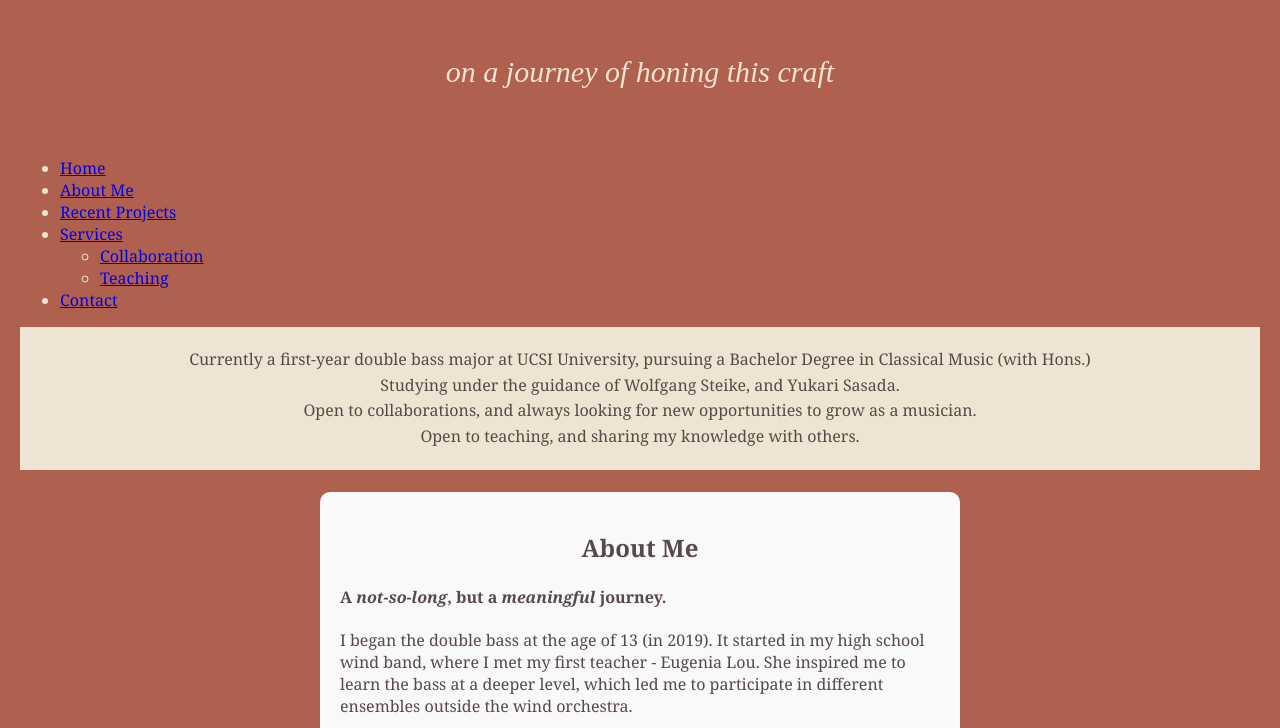
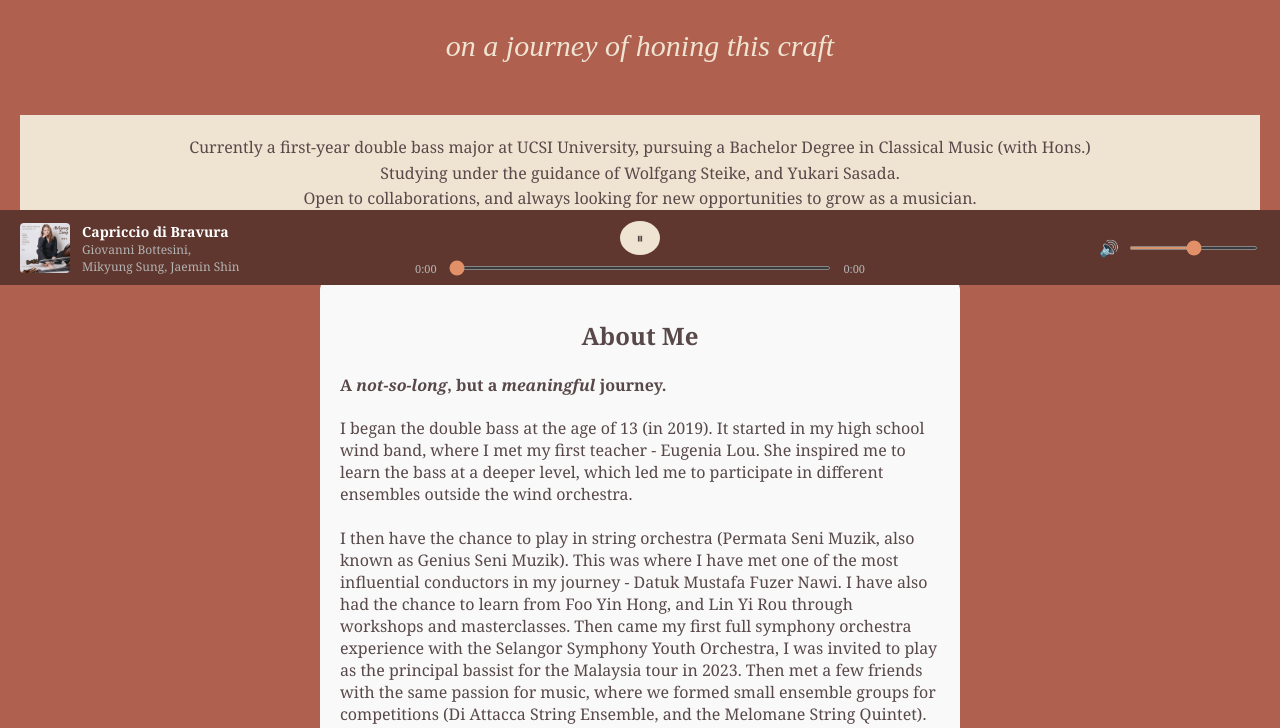
Before and after one commit to j14-3n/WJE-Bass, a plain HTML site: page index.html in a window 1280 px wide. Shown: the part 515-1243 px from the top of the page. Drawn offline with Linux system fonts and the light colour scheme; a web font is replaced by a local one.

Commit message:
Restore and reorganize CSS styles and animations

```diff
--- a/style.css
+++ b/style.css
@@ -59,11 +59,6 @@ header{
   align-items: center;        /* Vertically centers images and title */
   justify-content: space-between; /* Pushes outer items to edges, centers content */
   width: 100%;                /* Full width container */
-  max-width: 500px;           /* Optional: limits max width */
-  margin-left: 250px;
-  margin-right: 250px;
-  margin-top: 0;
-  margin-bottom: 0;
 }
 
 .banner-title {
@@ -73,7 +68,7 @@ header{
 
 .banner-img {
     width: 300px;               /* Adjust size as needed */
-    height: 300px;
+    height: 400px;
     border-radius: 10%;
     animation: float 3s ease-in-out infinite; /* Smooth floating animation */
 }
@@ -163,3 +158,245 @@ section {
   background-color: #af604f;
   color: #efe4d2;
   padding: 50px;
+  text-align: left;
+  font-family: "Georgia", serif;
+}
+
+button {
+  font-family: "Georgia", serif;
+  background-color: #efe4d2;
+  color: #584849;
+  border-radius: 5px;
+  padding: 10px 20px;
+  cursor: pointer;
+}
+
+dialog {
+  background-color: #efe4d2;
+  color: #584849;
+  padding: 20px;
+  border: none;
+  border-radius: 10px;
+  max-width: 400px;
+  margin: 0 auto;
+}
+
+h3 {
+  font-family: "Georgia", serif;
+  color: #efe4d2;
+  text-align: left;
+}
+
+.section5 {
+  background-color: #584849;
+  color: #efe4d2;
+  padding: 50px;
+  text-align: left;
+  font-family: "Georgia", serif;
+}
+
+/* Container background and padding */
+.nav-bar {
+    background-color: #5f372e;
+    position: fixed;
+    top:0;
+    left:0;
+    width:100%;
+    z-index: 1000;
+    transform: translateY(0);
+    opacity: 0;
+    transition: transform 0.3s ease-in-out;
+}
+
+/* Visible state triggered by JavaScript scroll or mouse hover */
+.nav-bar.nav-hidden{
+  transform: translateY(-100%)
+}
+
+/* Remove default list bullets and spacing */
+.nav-list {
+    list-style: none;
+    margin: 0;
+    padding: 0;
+}
+
+/* Place list items side-by-side */
+.nav-item {
+    display: inline-block;
+    position: relative;
+    margin-right: 10px;
+}
+
+/* Style the links inside the tabs */
+.nav-link {
+    color: #efe4d2;
+    text-decoration: none;
+    padding: 8px 16px;
+    display: block;
+    transition: background-color 0.3s ease;
+    z-index: 1002;
+}
+
+/* Hover effect for interactive feedback */
+.nav-link:hover {
+    background-color: #e29068;
+    border-radius: 4px;
+}
+
+.dropdown-menu {
+    display: none;              /* Hidden by default */
+    position: absolute;         /* Takes it out of document flow to sit on top */
+    top: 100%;                  /* Positions it right below the parent tab */
+    left: 0;
+    background-color: #5f372e;     /* Dropdown background color */
+    list-style: none;
+    padding: 0;
+    margin: 0;
+    min-width: 160px;
+    box-shadow: 0px 8px 16px rgba(0,0,0,0.2);
+    border-radius: 4px;
+    z-index: 9999;
+}
+
+.dropdown-link {
+    color: #efe4d2;
+    text-decoration: none;
+    padding: 10px 16px;
+    display: block;
+    white-space: nowrap;
+    z-index: 1001;
+}
+
+.dropdown-link:hover {
+    background-color: #af604f;     /* Highlight effect when hovering over sub-links */
+}
+
+/* Show the dropdown menu when hovering over the parent list item */
+.dropdown:hover .dropdown-menu {
+    display: block;
+}
+
+.custom-link:link {
+    color: #e29068;
+    text-decoration: none;
+}
+
+/* 2. Link that has already been clicked/visited */
+.custom-link:visited {
+    color: #af604f;
+}
+
+/* 3. When the mouse hovers over the link */
+.custom-link:hover {
+    color: #efe4d2;
+    text-decoration: underline; /* Adds an underline back on hover */
+}
+
+html {
+    scroll-behavior: smooth; /* Makes the page glide instead of instantly jumping */
+}
+
+/* Prevent the fixed player from covering the bottom of your page */
+body {
+    padding-bottom: 85px;
+}
+
+.spotify-bar {
+    position: fixed;
+    bottom: 0;
+    left: 0;
+    width: 100%;
+    height: 75px;
+    background-color: #5f372e; /* Spotify dark theme */
+    color: white;
+    display: flex;
+    justify-content: space-between;
+    align-items: center;
+    padding: 0 20px;
+    box-sizing: border-box;
+    border-top: 1px solid #5f372e;
+    z-index: 1000;
+    font-family: "Georgia", serif;
+}
+
+/* Left Section */
+.track-info {
+    display: flex;
+    align-items: center;
+    gap: 12px;
+    width: 25%;
+}
+
+.album-art {
+    width: 50px;
+    height: 50px;
+    border-radius: 4px;
+    object-fit: cover;
+}
+
+.track-title {
+    font-size: 14px;
+    font-weight: bold;
+}
+
+.track-artist {
+    font-size: 12px;
+    color: #b3b3b3;
+}
+
+/* Center Section */
+.player-controls {
+    display: flex;
+    flex-direction: column;
+    align-items: center;
+    width: 50%;
+    gap: 6px;
+}
+
+.control-btn {
+    background-color: #efe4d2;
+    color: #584849;
+    border: none;
+    border-radius: 50%;
+    width: 34px;
+    height: 34px;
+    font-size: 14px;
+    cursor: pointer;
+    display: flex;
+    align-items: center;
+    justify-content: center;
+    transition: transform 0.2s ease;
+}
+
+.control-btn:hover {
+    transform: scale(1.08);
+}
+
+.progress-wrapper {
+    display: flex;
+    align-items: center;
+    gap: 10px;
+    width: 100%;
+    max-width: 450px;
+    font-size: 11px;
+    color: #b3b3b3;
+}
+
+#seek-bar, #volume-bar {
+    accent-color: #e29068; /* Spotify green */
+    cursor: pointer;
+    height: 4px;
+}
+
+#seek-bar {
+    width: 100%;
+}
+
+/* Right Section */
+.volume-controls {
+    display: flex;
+    align-items: center;
+    justify-content: flex-end;
+    gap: 8px;
+    width: 25%;
+}
```
